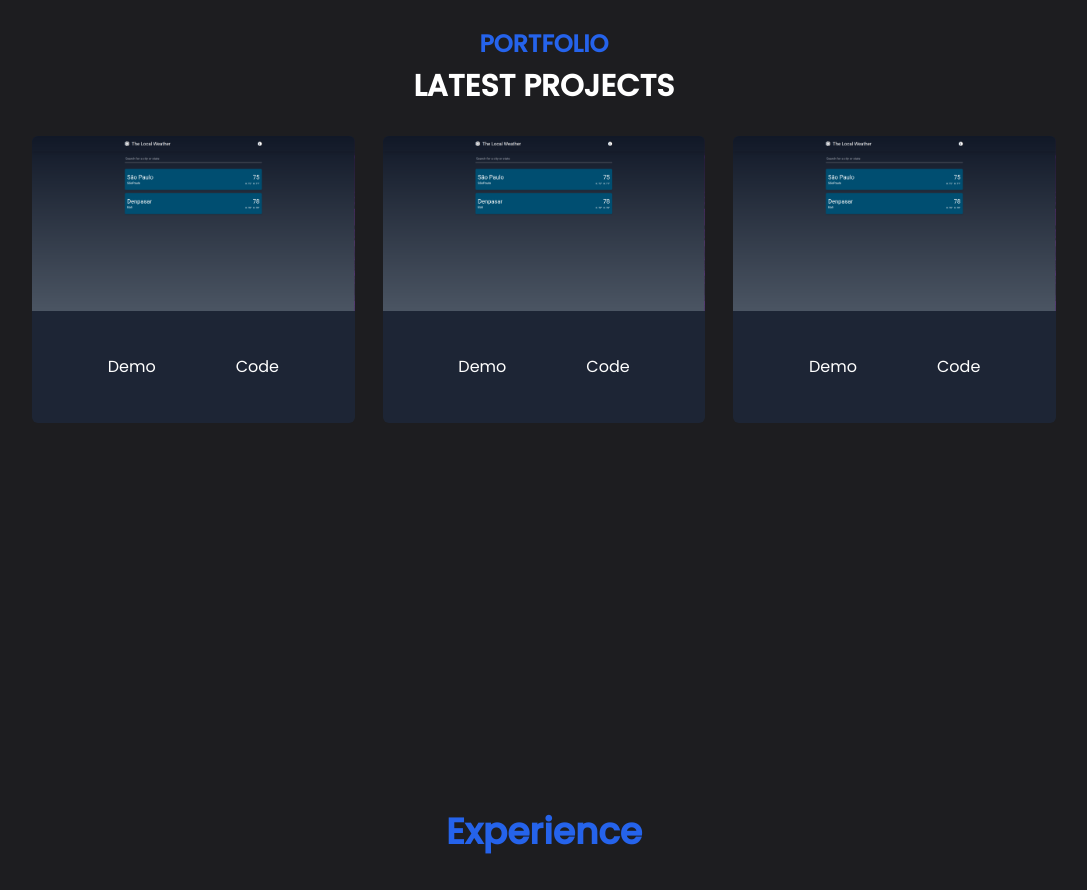
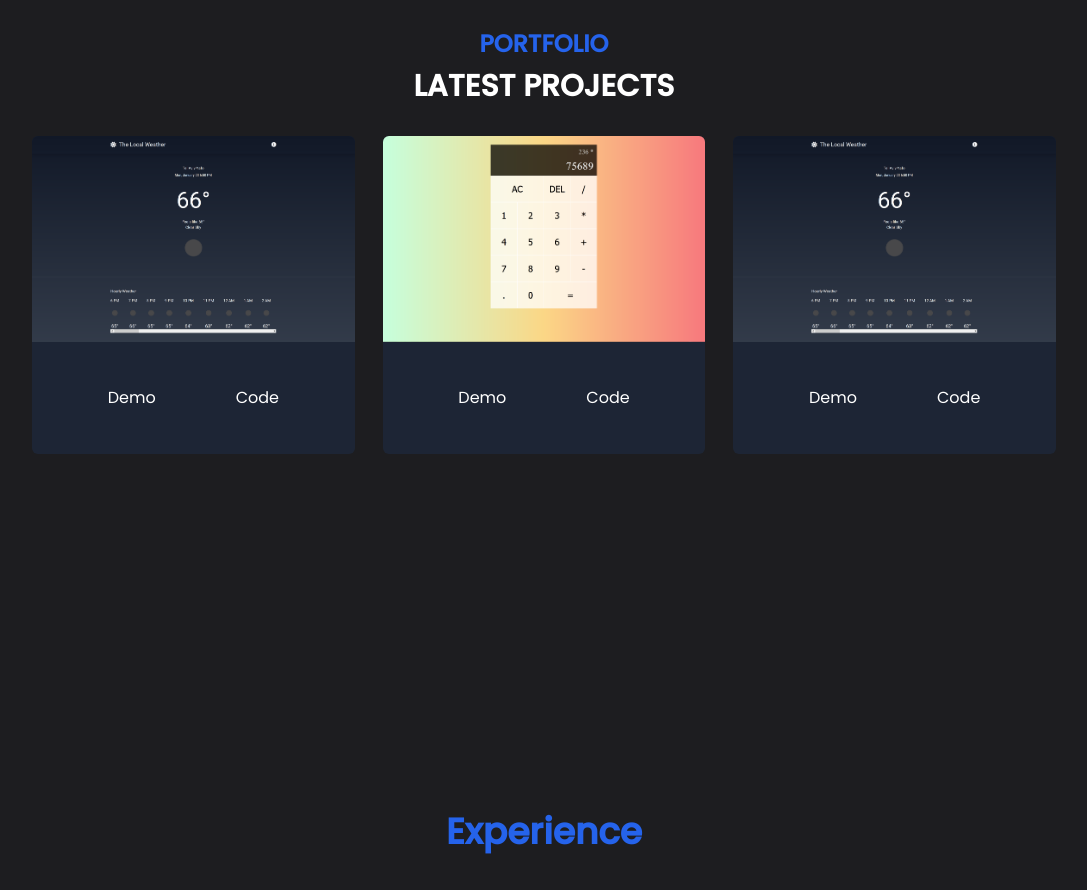
Before and after one commit to james-jhnsn/portfolio-site-main, a React (Create React App) app: page / in a window 1280 px wide. Shown: the part 1700-2590 px from the top of the page, without its empty margins (96-1183 px from the left). Built offline with nearby package versions, Linux system fonts and the light colour scheme.

Commit message:
added to portfolio

```diff
--- a/src/components/Portfolio.jsx
+++ b/src/components/Portfolio.jsx
@@ -1,5 +1,6 @@
 import React from 'react'
 import weather from '../assets/portfolio/weather.PNG';
+import calc from '../assets/portfolio/calc.PNG';
 
 const Portfolio = () => {
 
@@ -12,9 +13,9 @@ const Portfolio = () => {
     },
     {
       id: 1,
-      src: weather,
-      href: 'https://localweatherwatch.netlify.app/',
-      repo: 'https://github.com/Jamesjr95/localweatherwatch'
+      src: calc,
+      href: 'https://calculator-react-jay.netlify.app',
+      repo: 'https://github.com/Jamesjr95/calculator-react'
     },
     {
       id: 1,
```
Also changed, not shown: src/assets/portfolio/calc.PNG (added), src/assets/portfolio/weather.PNG.
